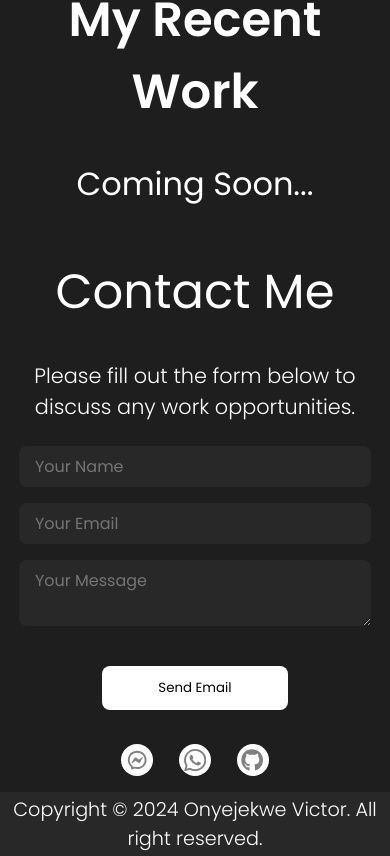
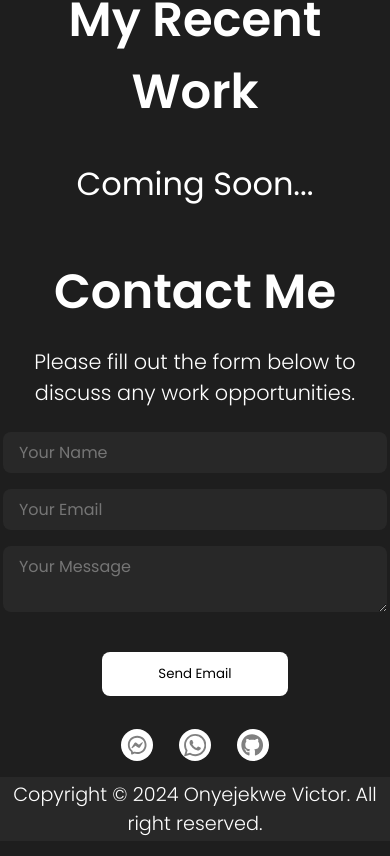
Before and after one commit to ovanda/Web-Portfolio, a React (Create React App) app: page / in a window 390 px wide. Shown: the part 2527-3383 px from the top of the page. Built offline with nearby package versions, Linux system fonts and the light colour scheme.

Commit message:
Working on contacts getting there

```diff
--- a/src/components/Contact/contact.css
+++ b/src/components/Contact/contact.css
@@ -11,9 +11,9 @@
 }
 
 #contact-header {
-    font-weight: 400;
-    margin-bottom: 1rem;
     font-size: 3rem;
+    font-weight: 600;
+    margin-bottom: 0.1rem;
 }
 
 #contactdes {
@@ -81,7 +81,7 @@
 
     .contactForm {
         margin: 0 auto;
-        width: 22rem;
+        width: 24rem;
     }
 
     #contact-paget #contactdes {
```
